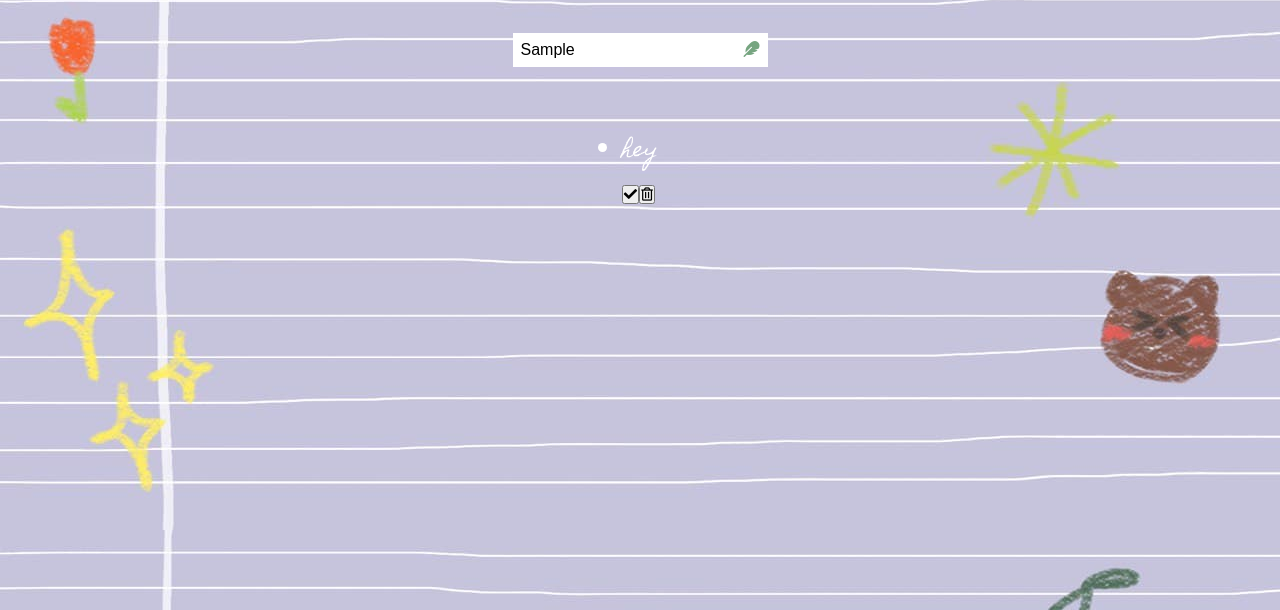
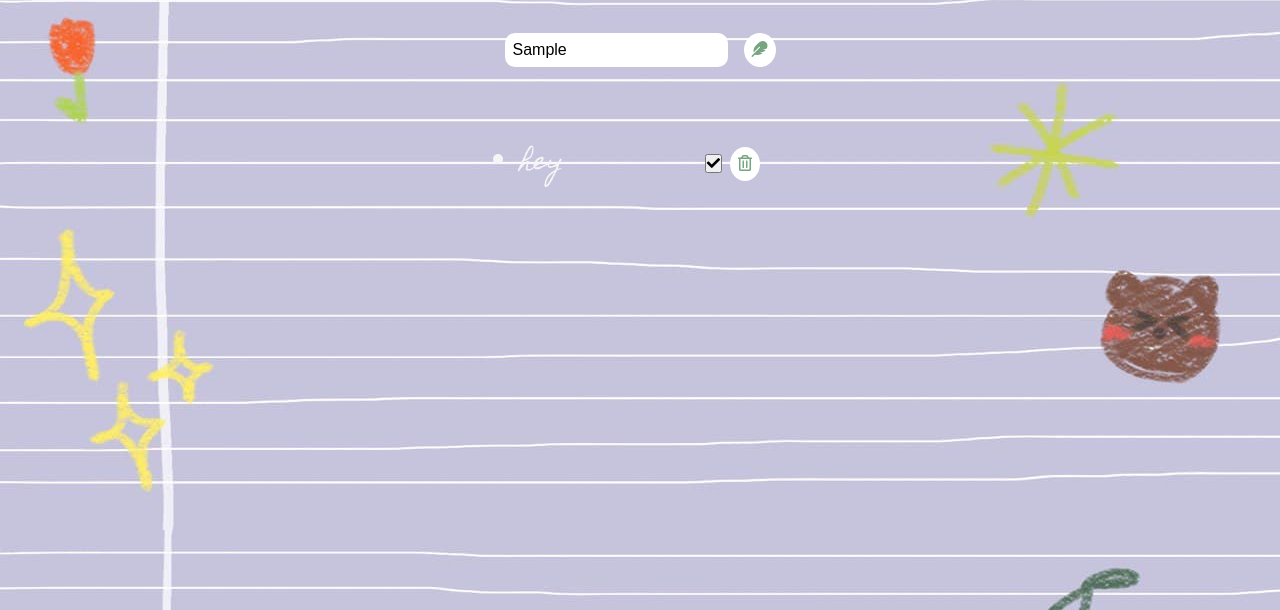
Before and after one commit to onlylosersleftalive/to-do-list, a plain HTML site: page index.html in a window 1280 px wide. Both pictures are taken after typing "Sample" into the empty fields and a click on the button 751 px from the left and 240 px from the top of the page. Shown: the part 190-800 px from the top of the page. Drawn offline with Linux system fonts and the light colour scheme.

Commit message:
add styles to new to-do items

```diff
--- a/style.css
+++ b/style.css
@@ -1,49 +1,92 @@
-*{
+* {
     margin: 0;
     padding: 0;
     box-sizing: border-box;
 }
 
-body{
+body {
     background-image: url('images/photo_2021-04-27_16-31-26.jpg');
     background-size: cover;
-    color:white;
+    color: whitesmoke;
     font-family: 'Homemade Apple', cursive;
-    font-size: 20px;
+    font-size: 1.5rem;
 }
 
-header{
+header {
     font-size: 2rem;
 }
 
-header, form{
+header,
+form {
     min-height: 20vh;
     display: flex;
     justify-content: center;
     align-items: center;
 }
 
-form input, form button{
+form input,
+form button {
+    border-radius: 10px;
     padding: 0.5rem;
     font-size: 1rem;
     border: none;
     background-color: white;
 }
 
-form button{
-    color:rgb(118, 165, 128);
+form button {
+    margin-left: 1rem;
+    color: rgb(118, 165, 128);
     background: white;
     cursor: pointer;
     transition: all 0.3s ease;
+    border-radius: 50%;
 }
 
-form button:hover{
-    background:rgb(118, 165, 128);
+form button:hover {
+    background: rgb(118, 165, 128);
     color: white;
 }
 
-.todo-container{
+.todo-container {
     display: flex;
     justify-content: center;
     align-items: center;
 }
+
+.todo {
+    margin: 0.5rem;
+    display: flex;
+    justify-content: space-between;
+    align-items: center;
+}
+
+.todo-list {
+    min-width: 20%;
+}
+
+.todo li {
+    flex: 1;
+}
+
+.completed-btn,
+.delete-btn {
+    margin-left: 0.5rem;
+    padding: 0.5rem;
+    background: white;
+    font-size: 1rem;
+    border: none;
+    color: rgb(118, 165, 128);
+    border-radius: 50%;
+    transition: all 0.3s ease;
+    cursor: pointer;
+}
+
+.completed-btn:hover {
+    background: rgb(118, 165, 128);
+    color: white;
+}
+
+.delete-btn:hover {
+    background: rgb(118, 165, 128);
+    color: white;
+}
```
